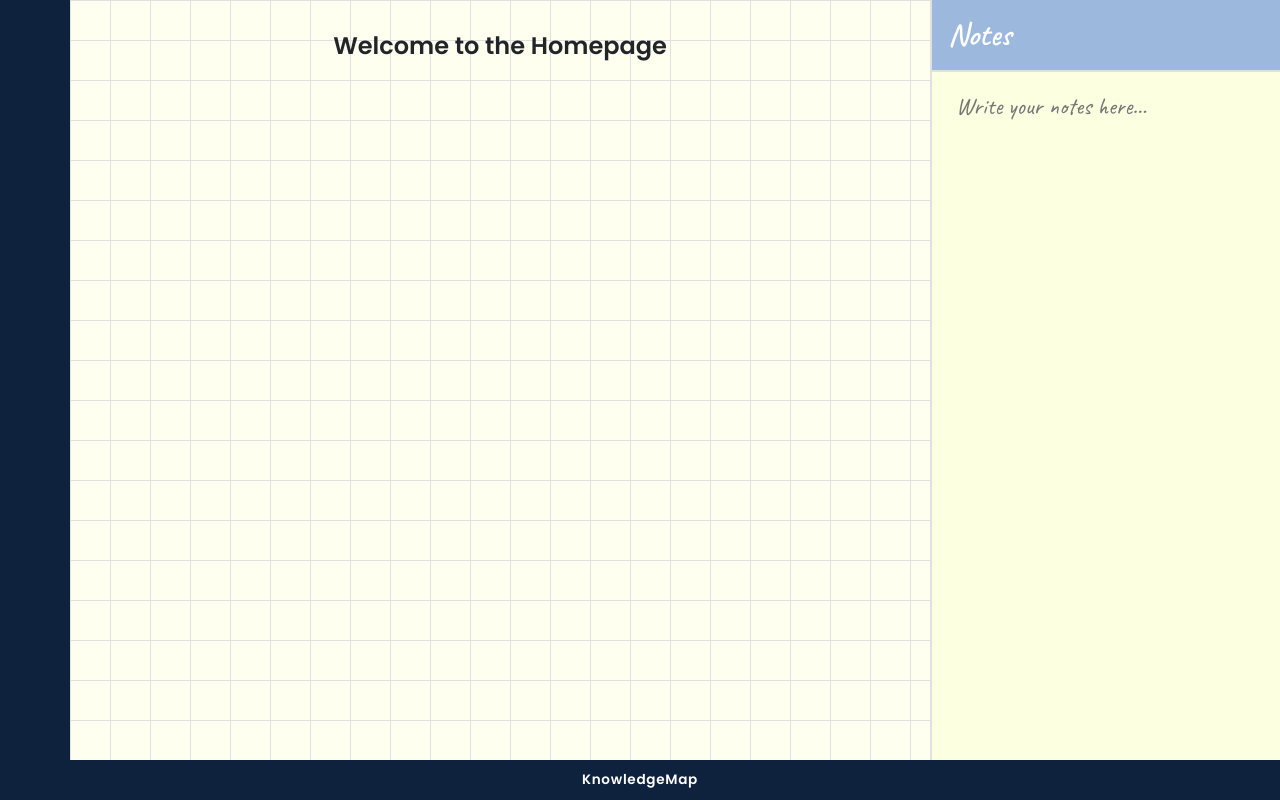
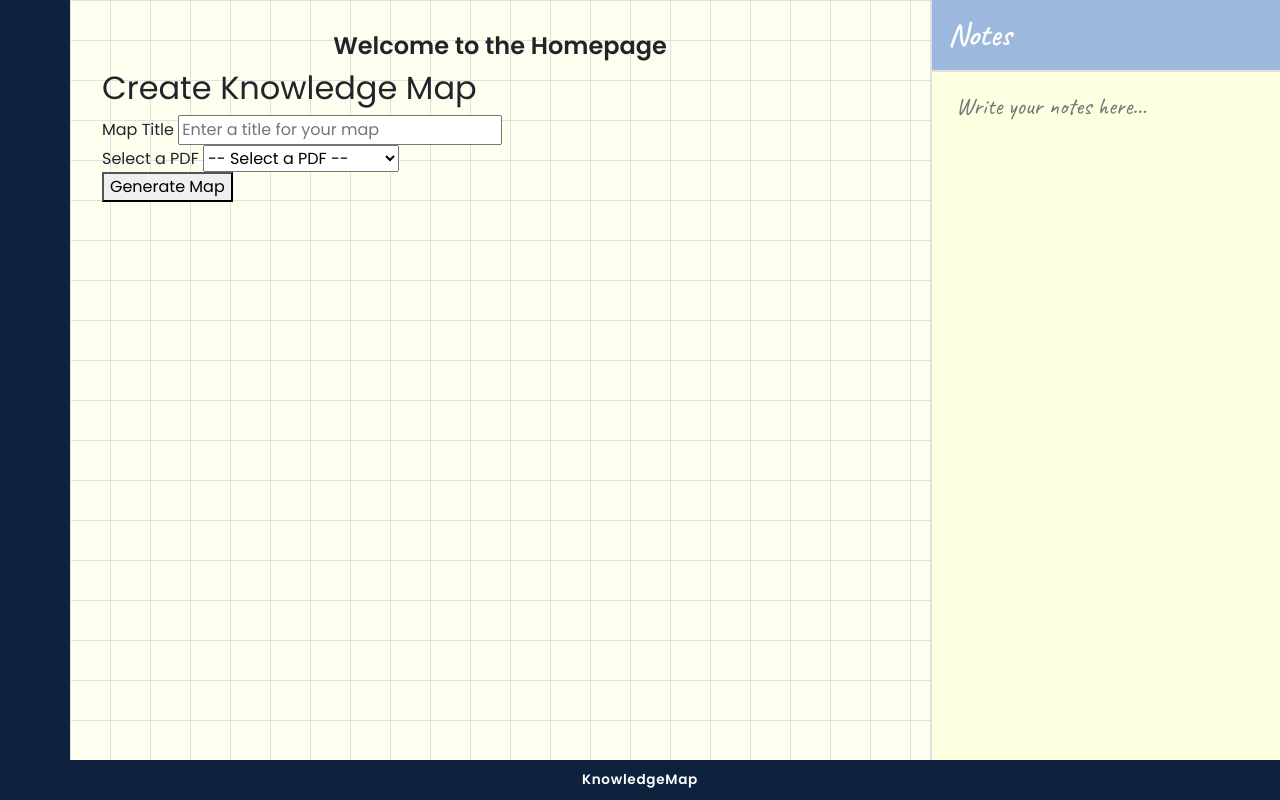
Before and after one commit to CS4300-CS5300-SP26/dev5_cust3, a Django app: page /homepage/ in a window 1280 px wide. Run offline with Django 4.2, Linux system fonts and the light colour scheme; data that the repository does not hold is empty; parts of the project's set-up code (start-up, migrations or seed data) failed here and were passed over; some libraries are stand-ins or nearby versions.

Commit message:
rerouting create_map

```diff
--- a/knowledge_map/knowledge_app/templates/knowledge_app/homepage.html
+++ b/knowledge_map/knowledge_app/templates/knowledge_app/homepage.html
@@ -9,6 +9,31 @@
 <div class="homepage-wrapper">
     <div class="homepage-main">
         <h1 style="text-align: center;">Welcome to the Homepage</h1>
+
+        <!-- Create map form -->
+        <div class="create-map-form">
+            <h2>Create Knowledge Map</h2>
+            <form method="POST" action="{% url 'create_map' %}">
+                {% csrf_token %}
+                <div class="form-group">
+                    <label for="title">Map Title</label>
+                    <input type="text" id="title" name="title" placeholder="Enter a title for your map" required>
+                </div>
+                <div class="form-group">
+                    <label for="file_id">Select a PDF</label>
+                    <select id="file_id" name="file_id" required>
+                        <option value="">-- Select a PDF --</option>
+                        {% for file in files %}
+                        <option value="{{ file.id }}">{{ file.file.name }} ({{ file.uploaded_at|date:"d M Y" }})</option>
+                        {% empty %}
+                        <option disabled>No PDFs uploaded yet</option>
+                        {% endfor %}
+                    </select>
+                </div>
+                <button type="submit">Generate Map</button>
+            </form>
+        </div>
+
     </div>
 
     <!--Notepad Panel-->
--- a/knowledge_map/knowledge_app/views.py
+++ b/knowledge_map/knowledge_app/views.py
@@ -80,7 +80,8 @@ def delete_file(request, file_id):
 
 # Home page view
 def homepage(request):
-    return render(request, "knowledge_app/homepage.html")
+    files = UploadedFile.objects.all().order_by('-uploaded_at')
+    return render(request, "knowledge_app/homepage.html", {'files': files})
 
 # Stored maps view
 def maps(request):
```
